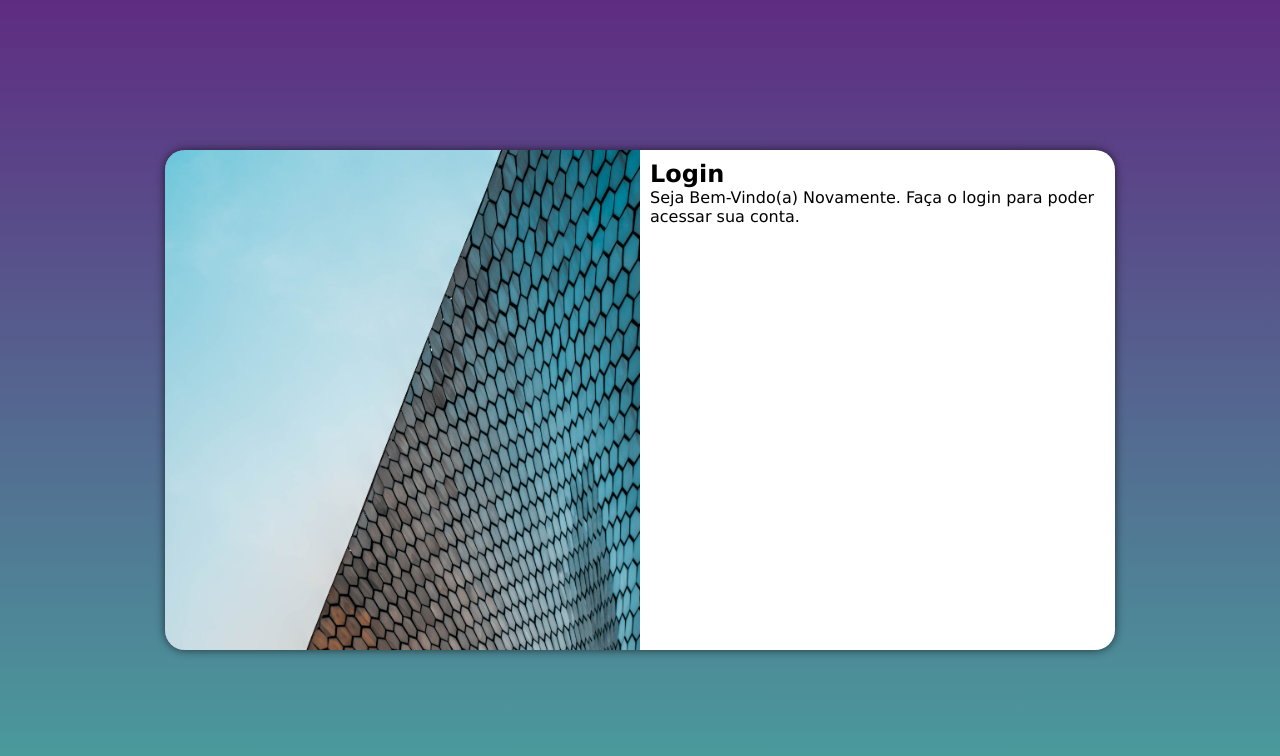
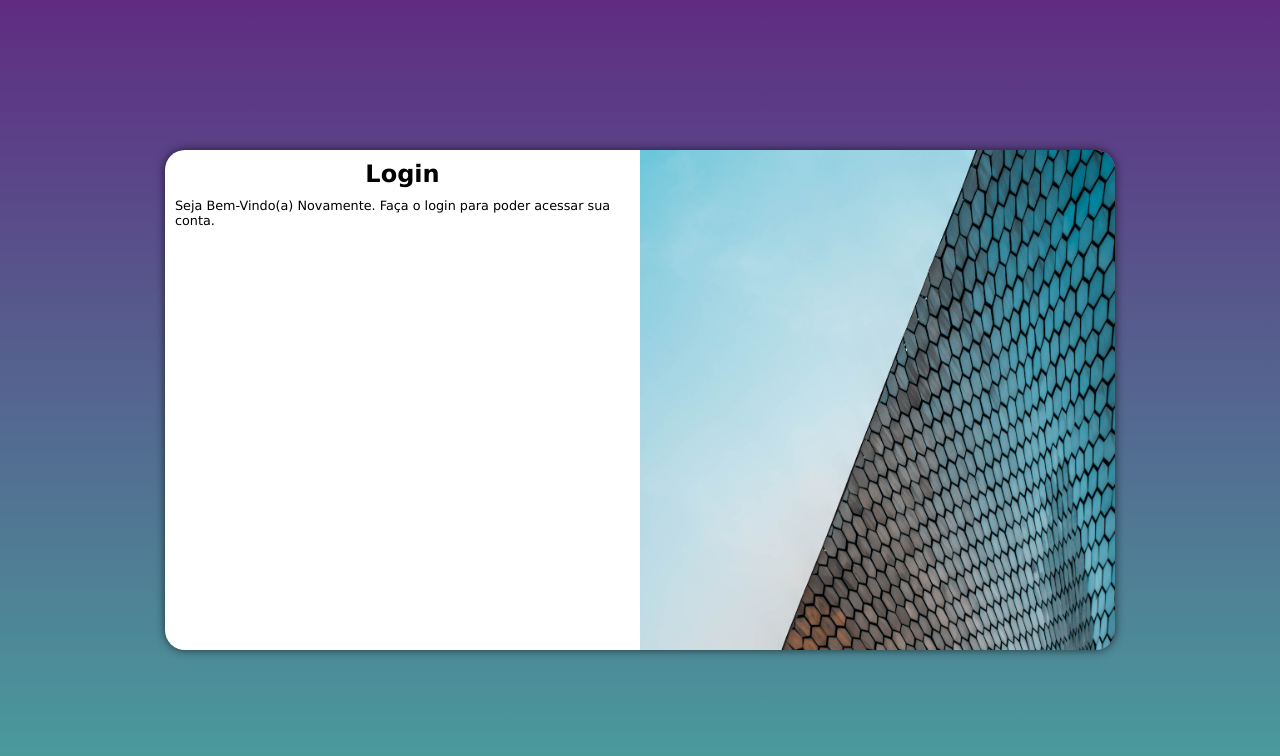
Before and after one commit to ianmaicon/projeto-login, a plain HTML site: page index.html in a window 1280 px wide. Drawn offline with Linux system fonts and the light colour scheme.

Commit message:
formulario

```diff
--- a/estilos/style.css
+++ b/estilos/style.css
@@ -60,3 +60,12 @@ section#login > div#formulario {
     display: block;
     padding: 10px;
 }
+
+div#formulario > h1 {
+    text-align: center;
+    margin-bottom: 10px;
+}
+
+div#formulario > p {
+    font-size: .8em;
+}
--- a/media-querry.css
+++ b/media-querry.css
@@ -44,13 +44,13 @@ Grandes telas: Acima de 1200px
     }
 
     section#login > div#imagem {
-        float: left;
+        float: right;
         width: 50%;
         height: 100vh;
     }
 
     section#login > div#formulario {
-        float: right;
+        float: left;
         width: 50%;
     }
 }
```
